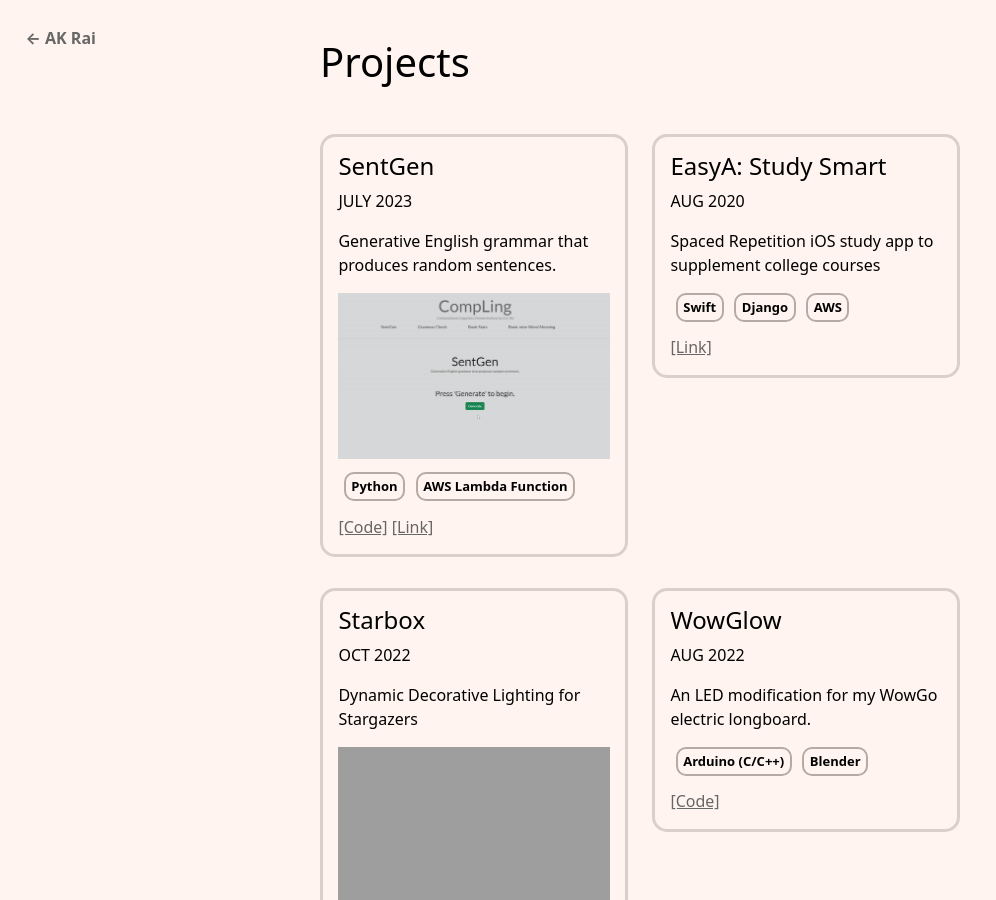
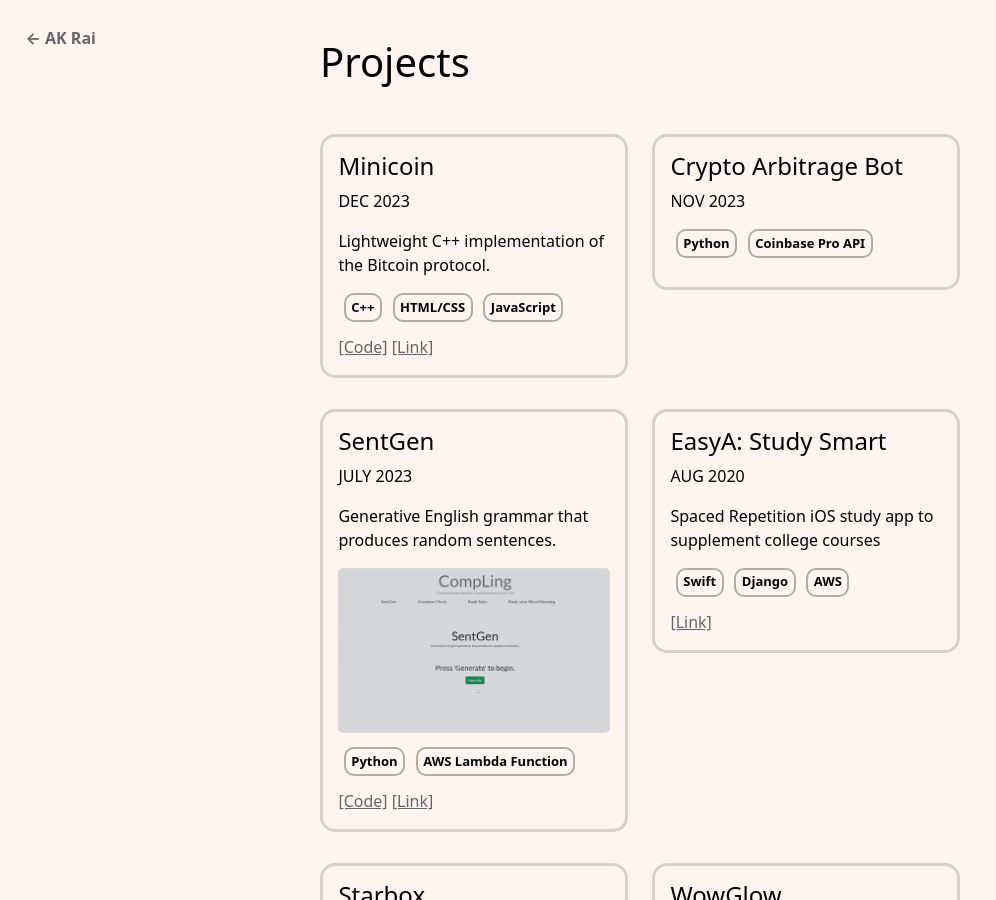
Before and after one commit to aykae/aboudirai.github.io, a Jekyll site: the page built from projects.html, in a window 1280 px wide and 900 px high. Shown: the whole window, without its empty margins (0-996 px from the left). Built offline with Jekyll 4.4.1, drawn with Linux system fonts in a browser that asks for light colours.

Commit message:
project page edits

```diff
--- a/_data/projects.yml
+++ b/_data/projects.yml
@@ -1,3 +1,19 @@
+
+- name: Minicoin
+  date: DEC 2023
+  desc: Lightweight C++ implementation of the Bitcoin protocol.
+  tech:
+    - C++
+    - HTML/CSS
+    - JavaScript
+  code: https://github.com/aykae/minicoin
+  link: https://x.com/aykae_r/status/1740359971630702920?s=20
+
+- name: Crypto Arbitrage Bot
+  date: NOV 2023
+  tech:
+    - Python
+    - Coinbase Pro API
 
 - name: SentGen
   date: JULY 2023
--- a/_layouts/base.html
+++ b/_layouts/base.html
@@ -14,7 +14,7 @@
     <meta charset="UTF-8">
     <meta name="viewport" content="width=device-width, initial-scale=1, shrink-to-fit=no">
 
-    <title>AK</title>
+    <title>{{ page.title }}</title>
     <link rel="icon" href="/assets/img/icons/init2.png" type="image/png">
     <link rel="stylesheet" href="/assets/css/bootstrap.css">
     <link rel="stylesheet" href="/assets/css/base.css">
--- a/projects.html
+++ b/projects.html
@@ -16,7 +16,7 @@ title: Projects
                 <p>{{ proj.desc }}</p>
                 <!-- <p>{{ proj.body }}</p> -->
                 {% if proj.cover-image %}
-                <img style="width: 100%; height:auto;" src="{{ site.url }}/assets/img/{{ proj.cover-image }}"/>
+                <img style="width: 100%; height:auto; border-radius: 5px;" src="{{ site.url }}/assets/img/{{ proj.cover-image }}"/>
                 {% endif %}
 
                 <div class="stack-items">
```
